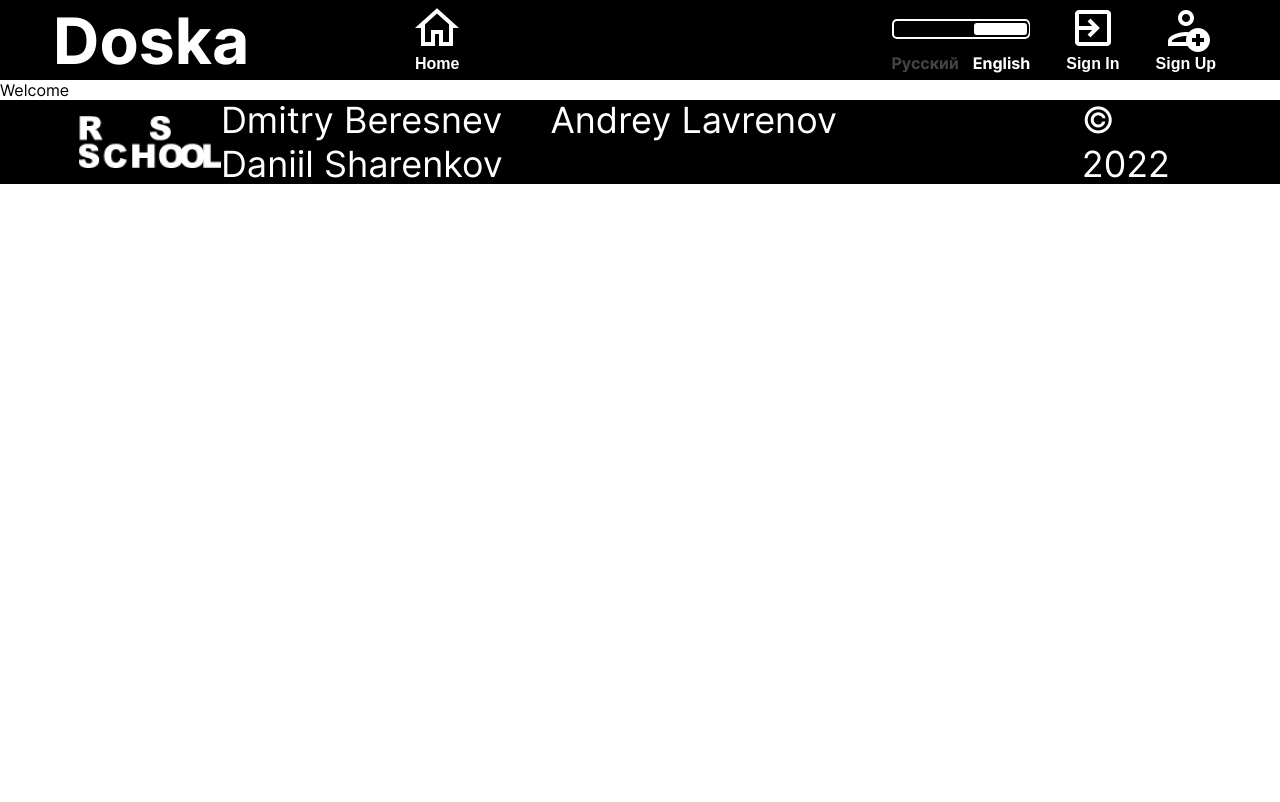
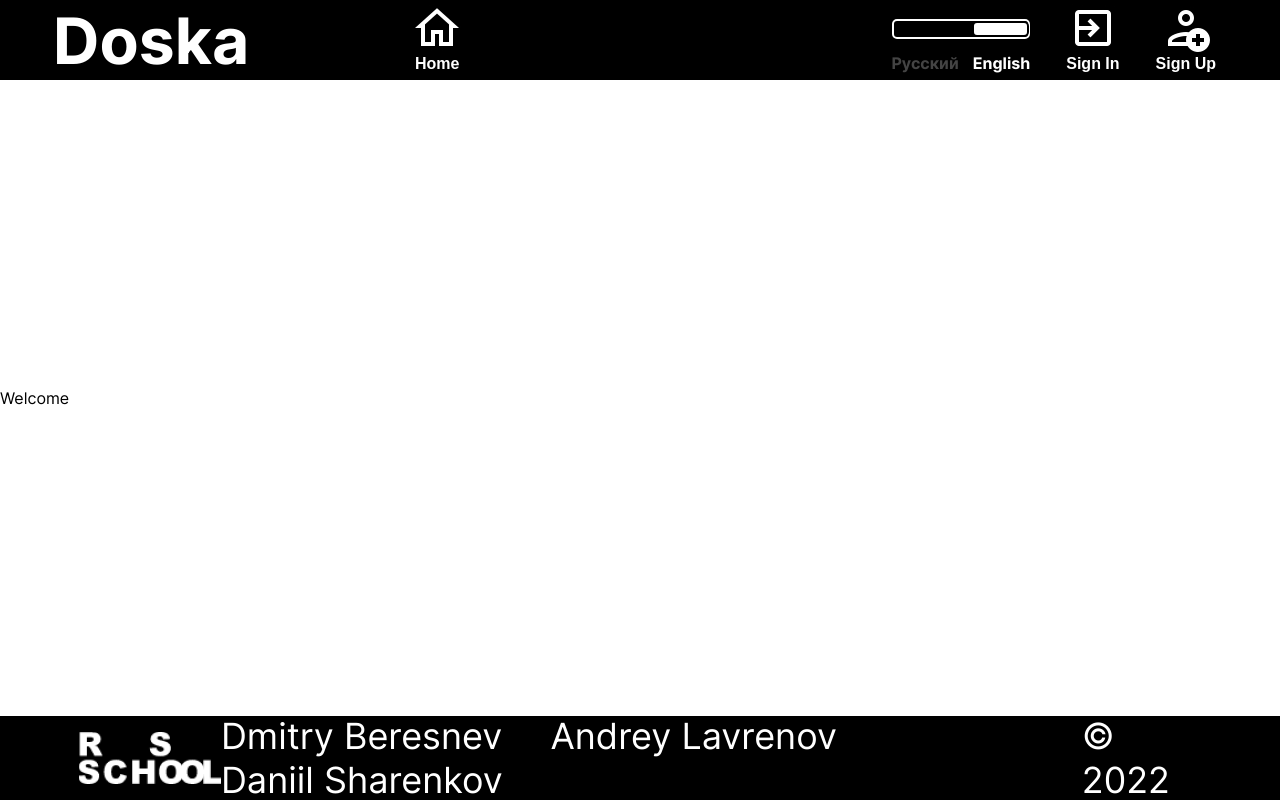
Before and after one commit to Fronikon/project-management-app, a React (Create React App) app: page / in a window 1280 px wide. Built offline with nearby package versions, Linux system fonts and the light colour scheme.

Commit message:
fix: press footer to bottom

```diff
--- /dev/null
+++ b/src/App.module.css
@@ -0,0 +1,6 @@
+.App {
+  min-height: 100vh;
+  display: flex;
+  flex-direction: column;
+  justify-content: space-between;
+}
--- a/src/App.tsx
+++ b/src/App.tsx
@@ -1,10 +1,10 @@
 import React, { FC } from 'react';
-import './App.css';
+import styles from './App.module.css';
 import { Footer, Header, Main } from './components/index';
 
 const App: FC = () => {
   return (
-    <div className="App">
+    <div className={styles.App}>
       <Header />
       <Main />
       <Footer />
--- a/src/index.css
+++ b/src/index.css
@@ -21,8 +21,5 @@
 }
 
 body {
-  display: flex;
-  flex-direction: column;
-  justify-content: space-between;
-  font-family: Inter;
+  font-family: Inter, sans-serif;
 }
```
Also changed, not shown: src/App.css (deleted).
